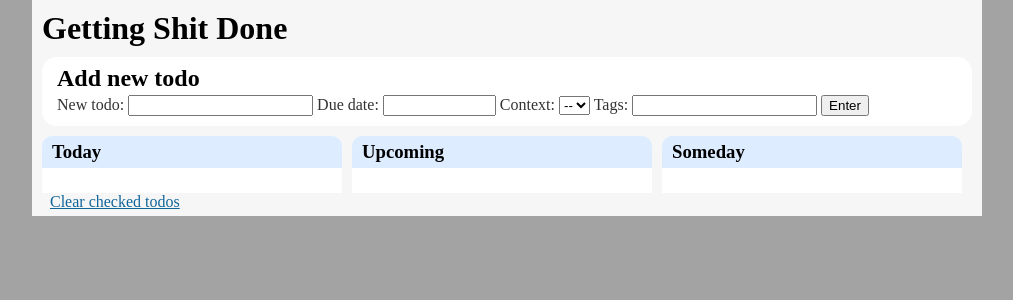
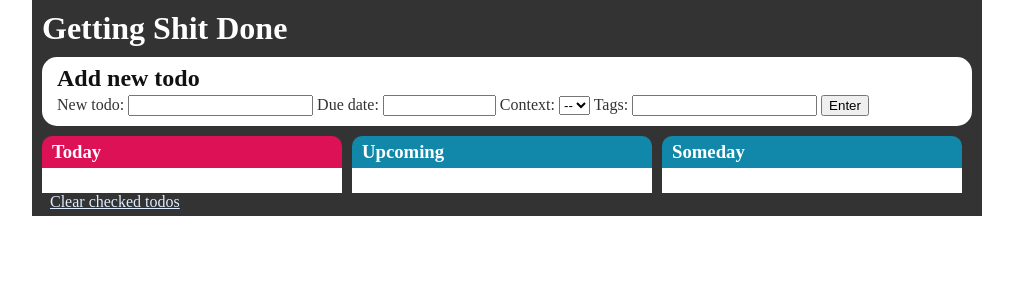
Before and after one commit to aldeka/gsd, a Django app: template gsd/templates/index.html in a window 1280 px wide. Shown: the top 300 px of the page, without its empty margins (133-1146 px from the left). Run offline with Django 3.2, Linux system fonts and the light colour scheme; the template is opened without the code that fills it, so the values that code supplies are empty; some libraries are stand-ins or nearby versions.

Commit message:
revamped color scheme\!

```diff
--- a/gsd/static/style.css
+++ b/gsd/static/style.css
@@ -2,20 +2,22 @@ body {
     margin: 0;
     padding: 0;
     font-size: 12pt;
-    background: #a3a3a3;
+    background: #fff;
     color: #333;
     }
 
 a {
-    color: #116599;
+    color: #ddedff;#116599;
     }
 
 h1, h2, h3, h4 {
-    color: black;
+    color: #111;
     }
+
 
 h1 {
     margin: 5px 0;
+    color: white;
     }
 
 h2 {
@@ -23,18 +25,23 @@ h2 {
     }
 
 h3 {
+    color: white;
     margin: 10px 0 0 0;
     padding: 5px 5px 5px 10px;
-    background: #ddedff;
+    background: #1188aa;
     border-top-left-radius: 10px;
     border-top-right-radius: 10px;
     }
+
+h3#today {
+    background: #dd1155;
+}
 
 #container {
     margin: 0 auto;
     padding: 5px 10px;
     width: 930px;
-    background: #f6f6f6;
+    background: #333;
     }
 
 #add-new {
@@ -136,11 +143,11 @@ li .context-icon {
     }
 
 li .tags-icon {
-    background-color: #FCBBFC;
-    border-top: 1pt solid #ffcdff;
-    border-left: 1pt solid #ffcdff;
-    border-bottom: 1pt solid #e9aae9;
-    border-right: 1pt solid #e9aae9;
+    background-color: #bbcbff;
+    border-top: 1pt solid #ddedff;
+    border-left: 1pt solid #ddedff;
+    border-bottom: 1pt solid #99a9ee;
+    border-right: 1pt solid #99a9ee;
     padding: 1px 4px;
     }
 
--- a/gsd/templates/base.html
+++ b/gsd/templates/base.html
@@ -12,7 +12,7 @@
 <script src="http://ie7-js.googlecode.com/svn/version/2.0(beta3)/IE8.js" type="text/javascript"></script>
 <![endif]-->
 <script type='text/javascript' src='https://ajax.googleapis.com/ajax/libs/jquery/1.6.2/jquery.min.js'></script>
-<script type='text/javascript' src="https://ajax.googleapis.com/ajax/libs/jqueryui/1.8.16/jquery-ui.min.js"></script>
+<script type='text/javascript' src="https://ajax.googleapis.com/ajax/libs/jqueryui/1.8.17/jquery-ui.min.js"></script>
 <script type="text/javascript" charset="utf-8" src="http://cdnjs.cloudflare.com/ajax/libs/underscore.js/1.2.2/underscore-min.js"></script>
 <script type='text/javascript' src="{{ STATIC_PREFIX }}scripts.js"></script>
 
--- a/gsd/templates/index.html
+++ b/gsd/templates/index.html
@@ -20,7 +20,7 @@
 </div>
 
 <div class="column">
-    <h3>Today</h3>
+    <h3 id="today">Today</h3>
     <ul id="todays-todos" class="todo-list">
     {% for todo in todos_today %}
         <li id="todo-{{ todo.pk }}" class="todo {% for tag in todo.tags.all %}tag-{{ tag.name }}{% endfor %} {% if todo.is_done %}checked{% endif %}" {% if todo.context %}style="background-color: #{{ context.color }};"{% endif %}><a href="" class="check-link">&nbsp;</a> <span class="todo-name">{{ todo.name }}</span> <a href="" class="delete-link">x</a>
```
